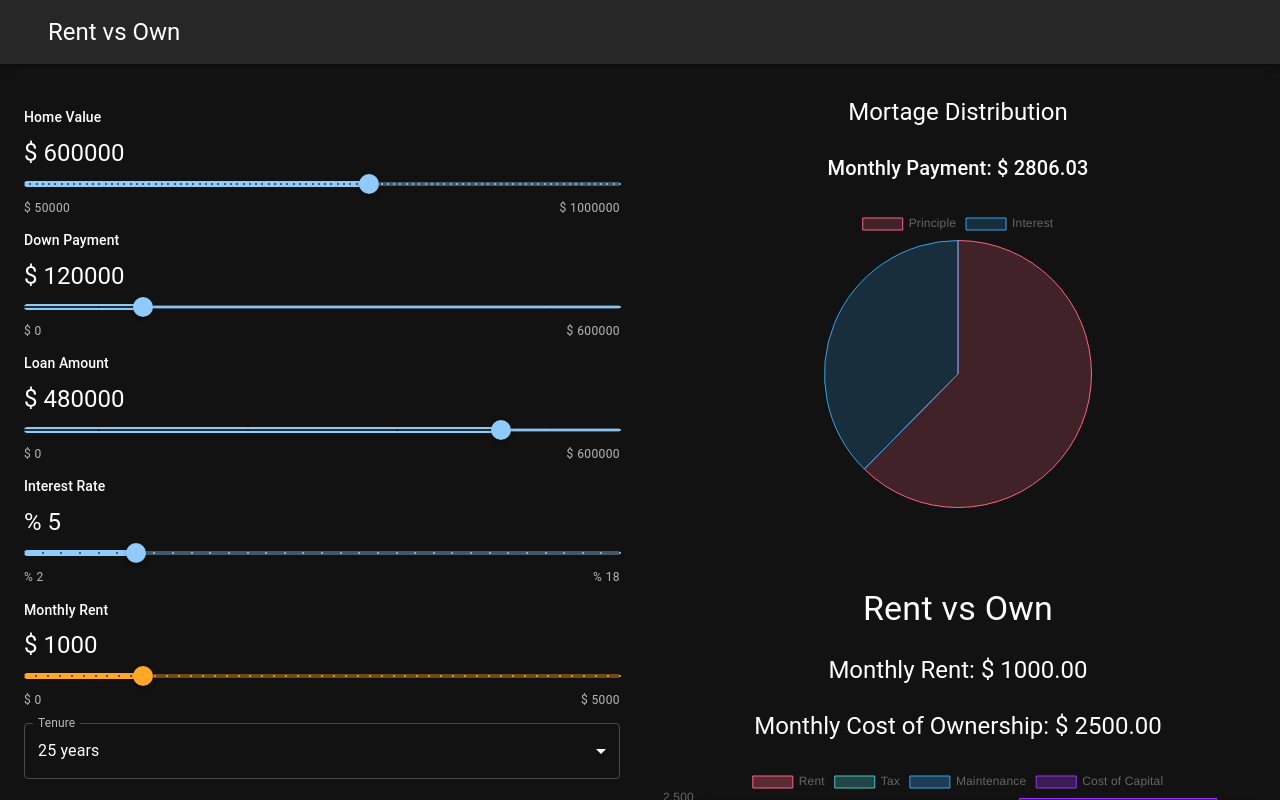
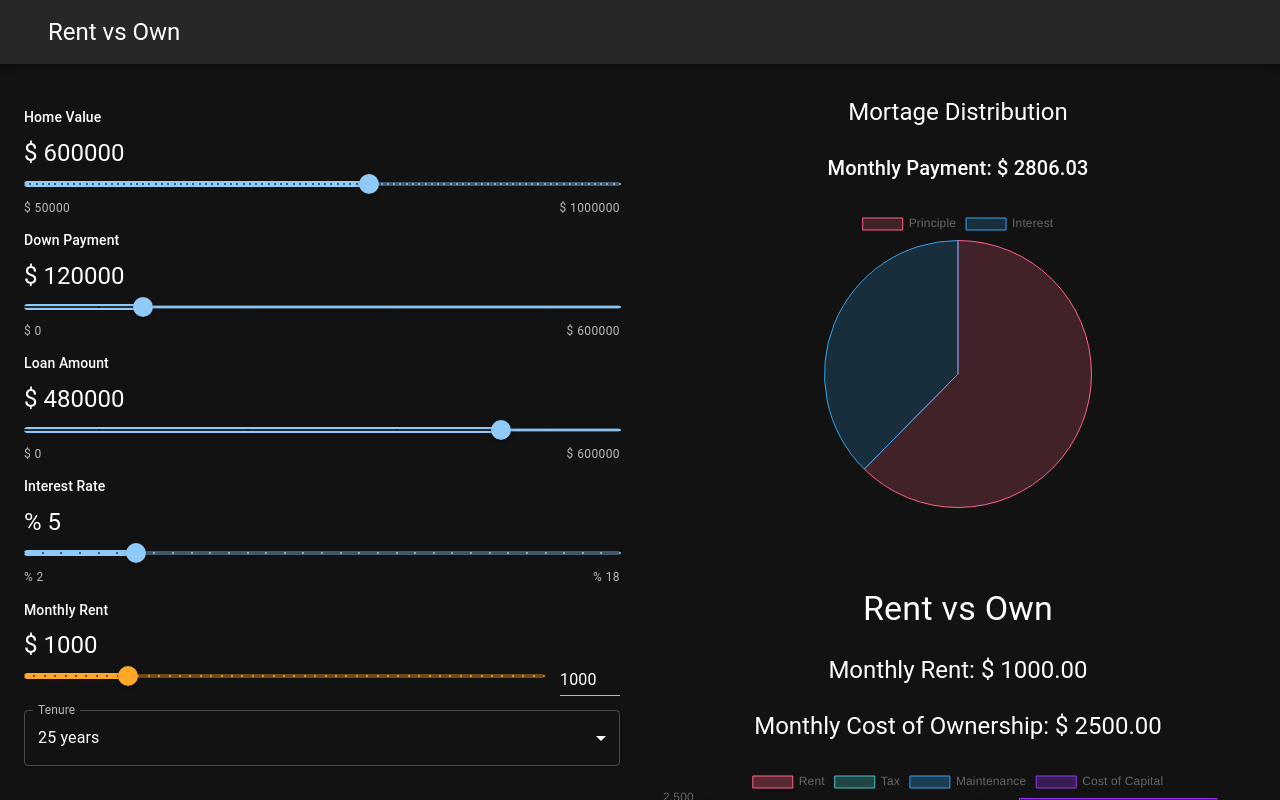
Before and after one commit to mkudrenecky/rent-vs-own-webapp, a React (Create React App) app: page / in a window 1280 px wide. Shown: the top 800 px of the page. Built offline with nearby package versions, Linux system fonts and the light colour scheme.

Commit message:
Input Slider for rent

```diff
--- a/src/components/SliderSelect.js
+++ b/src/components/SliderSelect.js
@@ -1,5 +1,6 @@
 import React from "react";
 import SliderComponent from "./common/SliderComponent";
+import InputSlider from "./common/InputSlider";
 
 const SliderSelect = ({ data, setData }) => {
   const bank_limit = 1000000;
@@ -76,12 +77,19 @@ const SliderSelect = ({ data, setData }) => {
         value={data.interestRate}
       />
 
-      <SliderComponent
+      <InputSlider
         className="rentSlider"
         onChange={(e, value) => {
           setData({
             ...data,
             monthlyRent: value,
+          });
+        }}
+        onInputChange={(event, value) => {
+          setData({
+            ...data,
+            monthlyRent:
+              event.target.value === "" ? 0 : Number(event.target.value),
           });
         }}
         defaultValue={data.monthlyRent}
--- /dev/null
+++ b/src/components/common/InputSlider.js
@@ -0,0 +1,87 @@
+import * as React from "react";
+import { styled } from "@mui/material/styles";
+import Box from "@mui/material/Box";
+import Grid from "@mui/material/Grid";
+import Typography from "@mui/material/Typography";
+import Slider from "@mui/material/Slider";
+import MuiInput from "@mui/material/Input";
+import { Stack } from "@mui/system";
+
+const Input = styled(MuiInput)`
+  width: 60px;
+`;
+
+export default function InputSlider({
+  defaultValue,
+  min,
+  max,
+  label,
+  unit,
+  onChange,
+  amount,
+  value,
+  steps,
+  color,
+  onBlur,
+  onInputChange,
+}) {
+  //const [setValue] = React.useState(defaultValue);
+
+  //   const handleSliderChange = (event, newValue) => {
+  //     setValue(newValue);
+  //   };
+
+  //   const handleInputChange = (event) => {
+  //     setValue(event.target.value === "" ? 0 : Number(event.target.value));
+  //   };
+
+  //   const handleBlur = () => {
+  //     if (value < 0) {
+  //       setValue(0);
+  //     } else if (value > 100) {
+  //       setValue(100);
+  //     }
+  //   };
+
+  return (
+    <Stack my={1.4}>
+      <Stack gap={1}>
+        <Typography variant="subtitle2">{label}</Typography>
+        <Typography variant="h5">
+          {unit} {amount}
+        </Typography>
+      </Stack>
+      <Box>
+        <Grid container spacing={2} alignItems="center">
+          <Grid item xs>
+            <Slider
+              min={min}
+              max={max}
+              defaultValue={defaultValue}
+              aria-label="Default"
+              valueLabelDisplay="auto"
+              onChange={onChange}
+              value={value}
+              marks
+              step={steps}
+              color={color}
+            />
+          </Grid>
+          <Grid item>
+            <Input
+              value={value}
+              size="medium"
+              onChange={onInputChange}
+              //onBlur={onBlur}
+              steps={steps}
+              min={min}
+              max={max}
+              type="number"
+              aria-label="input-slider"
+            />
+          </Grid>
+        </Grid>
+      </Box>
+    </Stack>
+  );
+}
```
